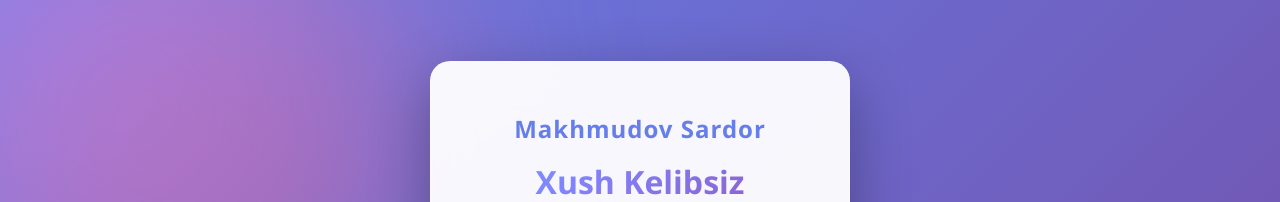
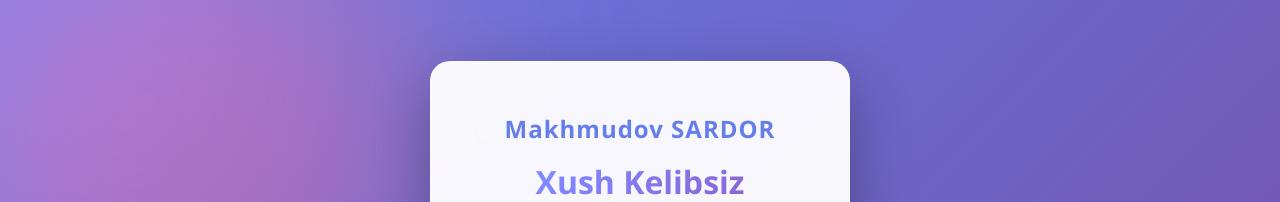
Before and after one commit to sardorbekuzb17-cpu/Sardor_web, a website: page index.html in a window 1280 px wide. Shown: the top 202 px of the page. Drawn offline with Linux system fonts and the light colour scheme.

Commit message:
Autofix o'zgarishlari

```diff
--- a/index.html
+++ b/index.html
@@ -20,7 +20,7 @@
 
     <div class="container">
         <form id="loginForm" class="login-form" autocomplete="off">
-            <h2 class="developer-name">Makhmudov Sardor</h2>
+            <h2 class="developer-name">Makhmudov SARDOR</h2>
             <h1 class="title">Xush Kelibsiz</h1>
             <p class="subtitle">Tizimga kirish uchun ma'lumotlaringizni kiriting</p>
 
```
